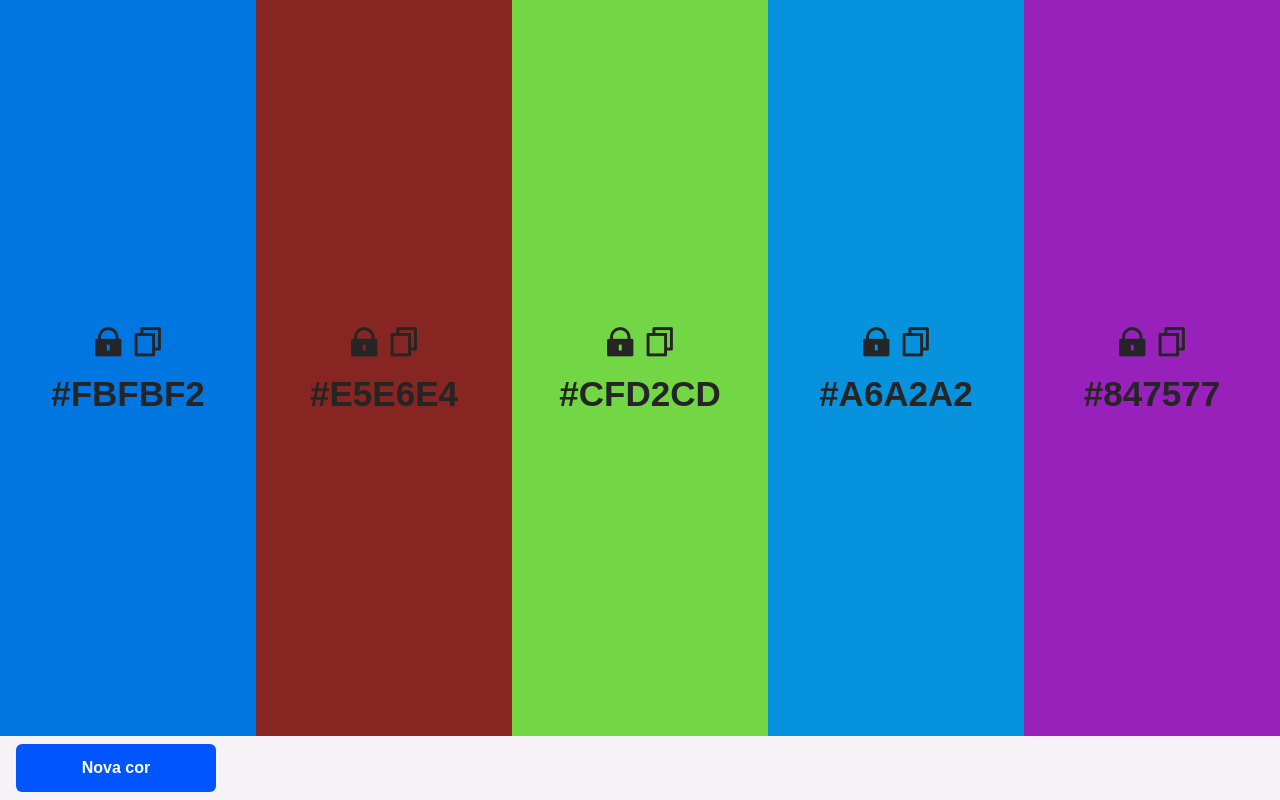
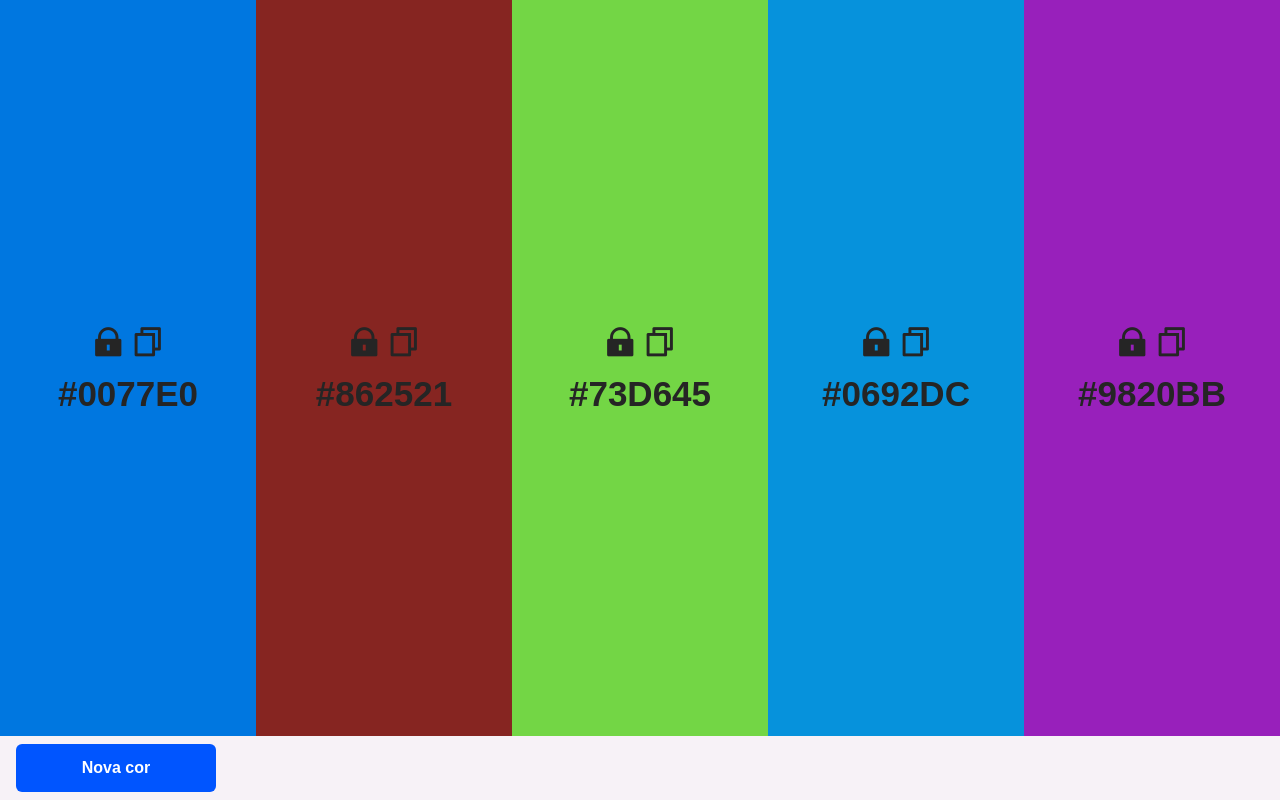
Before and after one commit to Kellinton/color-palette, a website: page index.html in a window 1280 px wide. Both pictures are taken after a click on the button "Nova cor". Drawn offline with nearby package versions, Linux system fonts and the light colour scheme; files that its build step writes are made by us from their sources.

Commit message:
feat: adicionar textos em hexadecimal que fazem referência as cores geradas

```diff
--- a/index.html
+++ b/index.html
@@ -27,7 +27,7 @@ class="w-full h-screen bg-gray-800 font-spartan">
                     class="ri-file-copy-line cursor-pointer"
                     style="color: #252525; font-size: 35px;"></i>
             </div>
-            <span style="color:#252525; font-size: 35px; font-weight: 600;">#FBFBF2</span>
+            <span class="texto" style="color:#252525; font-size: 35px; font-weight: 600;">#FBFBF2</span>
         </div>
         <div
             class="flex justify-around items-center lg:flex-col lg:justify-center cor"
@@ -40,7 +40,7 @@ class="w-full h-screen bg-gray-800 font-spartan">
                     class="ri-file-copy-line cursor-pointer"
                     style="color: #252525; font-size: 35px;"></i>
             </div>
-            <span style="color:#252525; font-size: 35px; font-weight: 600;">#E5E6E4</span>
+            <span class="texto" style="color:#252525; font-size: 35px; font-weight: 600;">#E5E6E4</span>
         </div>
         <div
             class="flex justify-around items-center lg:flex-col lg:justify-center cor"
@@ -53,7 +53,7 @@ class="w-full h-screen bg-gray-800 font-spartan">
                     class="ri-file-copy-line cursor-pointer"
                     style="color: #252525; font-size: 35px;"></i>
             </div>
-            <span style="color:#252525; font-size: 35px; font-weight: 600;">#CFD2CD</span>
+            <span class="texto" style="color:#252525; font-size: 35px; font-weight: 600;">#CFD2CD</span>
         </div>
         <div
             class="flex justify-around items-center lg:flex-col lg:justify-center cor"
@@ -66,7 +66,7 @@ class="w-full h-screen bg-gray-800 font-spartan">
                     class="ri-file-copy-line cursor-pointer"
                     style="color: #252525; font-size: 35px;"></i>
             </div>
-            <span style="color:#252525; font-size: 35px; font-weight: 600;">#A6A2A2</span>
+            <span class="texto" style="color:#252525; font-size: 35px; font-weight: 600;">#A6A2A2</span>
         </div>
         <div
             class="flex justify-around items-center lg:flex-col lg:justify-center cor"
@@ -79,7 +79,7 @@ class="w-full h-screen bg-gray-800 font-spartan">
                     class="ri-file-copy-line cursor-pointer"
                     style="color: #252525; font-size: 35px;"></i>
             </div>
-            <span style="color:#252525; font-size: 35px; font-weight: 600;">#847577</span>
+            <span class="texto" style="color:#252525; font-size: 35px; font-weight: 600;">#847577</span>
         </div>
     </main>
 
--- a/src/js/main.js
+++ b/src/js/main.js
@@ -1,9 +1,10 @@
 const btn = document.getElementById('gerar');
 const coresDiv = [...document.getElementsByClassName('cor')];
+const textosDiv = [...document.getElementsByClassName('texto')];
 
 
 btn.addEventListener('click', () => {
-
+    let contador = 0;
     coresDiv.forEach(cor => {
 
         const caracteres = ["0", "1", "2", "3", "4", "5", "6", "7", "8", "9", "A", "B", "C", "D", "E", "F"];
@@ -12,13 +13,14 @@ btn.addEventListener('click', () => {
         for (let i = 0; i < 6; i++) {
             const numeroSorteado = Math.floor(Math.random() * 16);
 
-        corGerada.push(caracteres[numeroSorteado]);
+            corGerada.push(caracteres[numeroSorteado]);
         }
 
+        textosDiv[contador].innerHTML = `#${corGerada.join('')}`;
         cor.style.backgroundColor = `#${corGerada.join('')}`;
+
+        contador++;
 
     });
 
-
-
 })
```
